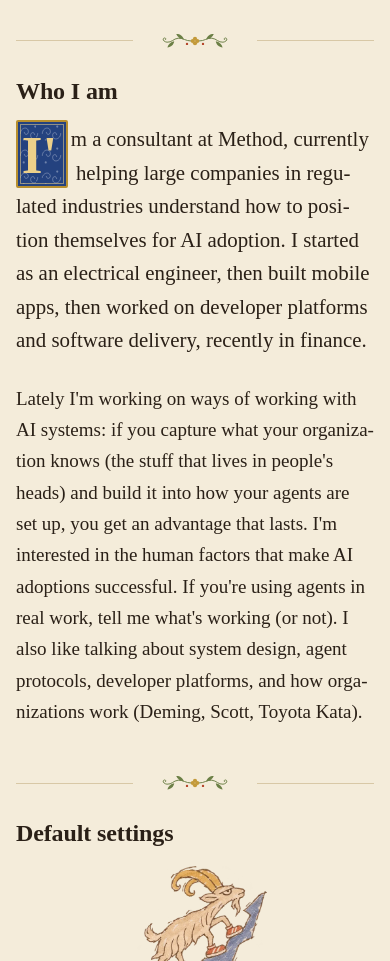
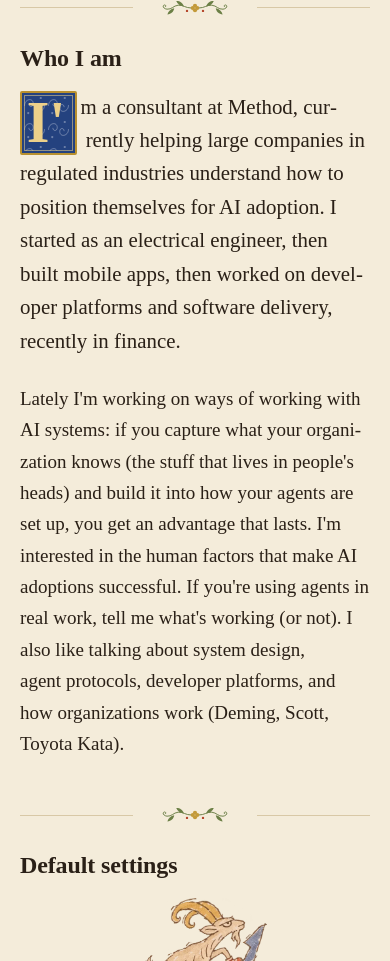
Before and after one commit to ashiemke/adamshiemke.com, an Astro site: page /readme in a window 390 px wide. Shown: the part 1039-2000 px from the top of the page. Built offline with nearby package versions, Linux system fonts and the light colour scheme; Astro itself is replaced by a stand-in of ours.

Commit message:
Design pass: quieter ornaments, one look across pages
- Ivy border runs only beside the title and opening, then fades out
- Vine beside the initial only where the contents rail isn't shown
- Two-line initial: exactly two lines deep, third line runs beneath it
- Home and 404 get the gilded rule, rubric label and a drawing
- Footer stays at the bottom of short pages
- Nav links set in matching small caps; one-line header on phones
- 20px side margins; larger example text; sources in one list style

Co-Authored-By: Claude Opus 5.5 <noreply@anthropic.com>

```diff
--- a/src/pages/404.astro
+++ b/src/pages/404.astro
@@ -1,7 +1,10 @@
 ---
+import { Image } from 'astro:assets';
 import BaseHead from '../components/BaseHead.astro';
 import Footer from '../components/Footer.astro';
 import Header from '../components/Header.astro';
+// The README's messenger pigeon, still carrying a letter it can't deliver.
+import pigeon from '../assets/drolleries/letter-pigeon.webp';
 ---
 
 <!doctype html>
@@ -11,7 +14,8 @@ import Header from '../components/Header.astro';
 	</head>
 	<body>
 		<Header />
-		<main class="home" id="content">
+		<main class="home notfound" id="content">
+			<Image class="notfound-art" src={pigeon} width={440} alt="" format="webp" />
 			<h1 class="post-title">Page not found</h1>
 			<p>There's nothing at this address. <a href="/">See all writing</a>.</p>
 		</main>
--- a/src/styles/global.css
+++ b/src/styles/global.css
@@ -44,7 +44,7 @@
 	--dr-brown: #8a6a45;
 
 	--measure: 36rem;
-	--gutter: 16px;
+	--gutter: 20px;
 	--radius: 4px;
 	color-scheme: light;
 }
@@ -161,6 +161,15 @@ body {
 	-webkit-font-smoothing: antialiased;
 	-moz-osx-font-smoothing: grayscale;
 	overflow-wrap: break-word;
+	/* Keep the footer at the bottom of the window on short pages. */
+	display: flex;
+	flex-direction: column;
+	min-height: 100vh;
+	min-height: 100dvh;
+}
+
+body > main {
+	flex: 1 0 auto;
 }
 
 @media (min-width: 48rem) {
@@ -301,6 +310,7 @@ sup {
 
 .site-header,
 .site-footer {
+	width: 100%;
 	max-width: 72rem;
 	margin: 0 auto;
 	padding: 1.25rem var(--gutter);
@@ -323,6 +333,7 @@ sup {
 	font-size: 1.15rem;
 	font-weight: 700;
 	letter-spacing: 0.02em;
+	white-space: nowrap;
 	color: var(--text);
 	text-decoration: none;
 }
@@ -336,7 +347,22 @@ sup {
 	gap: 1.25rem;
 }
 
-@media (max-width: 24rem) {
+/* Phones: tighten the header so the name and links share one line. */
+@media (max-width: 30rem) {
+	.site-header {
+		gap: 0.75rem;
+	}
+
+	.wordmark {
+		font-size: 1.05rem;
+	}
+
+	.site-nav {
+		gap: 0.85rem;
+	}
+}
+
+@media (max-width: 22.4rem) {
 	.site-header {
 		flex-wrap: wrap;
 		row-gap: 0.5rem;
@@ -348,10 +374,14 @@ sup {
 	}
 }
 
+/* Lowercase through the small-caps face, so "Writing", "README" and "RSS" all set at the same height. */
 .site-nav a,
 .site-footer a {
 	color: var(--muted);
 	text-decoration: none;
+	text-transform: lowercase;
+	font-size: 1.08em;
+	letter-spacing: 0.05em;
 	font-weight: 500;
 }
 
@@ -381,29 +411,31 @@ sup {
 /* ---------- Home ---------- */
 
 .home {
+	width: 100%;
 	max-width: calc(var(--measure) + 2 * var(--gutter));
 	margin: 0 auto;
 	padding: clamp(2.25rem, 7vw, 5rem) var(--gutter) 0;
 }
 
+/* The intro is the home page's title block, closed by the same gilded rule as a post title. */
 .home-intro {
+	position: relative;
 	font-size: 1.5rem;
 	line-height: 1.45;
 	color: var(--text-2);
-	margin: 0 0 2.75rem;
+	margin: 0 0 2.5rem;
+	padding-bottom: 1.75rem;
 	text-wrap: balance;
 }
 
+/* A rubric label, like the contents list's. */
 .section-label {
-	font-family: var(--font-label);
-	letter-spacing: 0.04em;
-	font-size: 0.9375rem;
-	font-weight: 650;
-	letter-spacing: 0;
-	color: var(--muted);
-	margin: 0 0 0.25rem;
-	padding-bottom: 0.75rem;
-	border-bottom: 1px solid var(--rule);
+	margin: 0;
+	font-family: var(--font-label);
+	font-size: 0.875rem;
+	font-weight: 700;
+	letter-spacing: 0.05em;
+	color: var(--accent);
 }
 
 .post-list {
@@ -413,8 +445,30 @@ sup {
 }
 
 .post-list li {
-	padding: 1.75rem 0;
-	border-bottom: 1px solid var(--rule);
+	padding: 1.25rem 0 1.75rem;
+}
+
+/* Posts are separated like an essay's sections. */
+.post-list li + li {
+	position: relative;
+	margin-top: 1.5rem;
+	padding-top: 2.75rem;
+}
+
+/* Not found */
+.notfound {
+	text-align: center;
+}
+
+.notfound-art {
+	display: block;
+	width: min(13rem, 70%);
+	height: auto;
+	margin: 0 auto 1.5rem;
+}
+
+.notfound .post-title {
+	margin-bottom: 0.75rem;
 }
 
 @media (min-width: 35rem) {
@@ -505,7 +559,8 @@ sup {
 	margin-bottom: 2.5rem;
 }
 
-.post-header::after {
+.post-header::after,
+.home-intro::after {
 	--double: linear-gradient(var(--gold-soft) 1px, transparent 1px, transparent 3px, var(--gold-soft) 3px);
 	content: '';
 	position: absolute;
@@ -678,6 +733,7 @@ sup {
 
 /* Opening line of the post */
 .prose > p:first-child {
+	--lead-lh: 1.45;
 	font-size: 1.3em;
 	line-height: 1.45;
 	margin-bottom: 1.1em;
@@ -694,7 +750,8 @@ sup {
 	scroll-margin-top: 0.5rem;
 }
 
-.prose h2::before {
+.prose h2::before,
+.post-list li + li::before {
 	content: '';
 	position: absolute;
 	top: -10px;
@@ -718,6 +775,7 @@ sup {
 /* The first paragraph of a section usually states its point; set it a step larger. */
 .prose h2 + p,
 .principle-lead > p {
+	--lead-lh: 1.6;
 	font-size: 1.1em;
 	line-height: 1.6;
 	color: var(--text);
@@ -976,6 +1034,37 @@ a[data-footnote-ref]:target {
 	~ :is(p, ul, ol:not(.notes)) {
 	font-size: 0.9em;
 	line-height: 1.6;
+}
+
+/* Unnumbered sources hang from the same column as the numbered notes, marked with a small
+   rubric leaf where a note has its number, so one list reads straight into the next. */
+.prose h2:is(#sources-and-further-reading, #sources, #references, #further-reading) ~ ul {
+	list-style: none;
+	margin: 1rem 0 2rem;
+	/* Same indent as the notes list, which keeps the prose list padding. */
+	padding: 0 0 0 1.3em;
+}
+
+.prose h2:is(#sources-and-further-reading, #sources, #references, #further-reading) ~ ul > li {
+	position: relative;
+	margin: 0 0 0.9rem;
+	padding: 0 0 0 2.25rem;
+}
+
+.prose h2:is(#sources-and-further-reading, #sources, #references, #further-reading) ~ ul > li::before {
+	content: '';
+	position: absolute;
+	left: 0.45rem;
+	top: 0.5em;
+	width: 0.6rem;
+	height: 0.56rem;
+	background: var(--accent);
+	mask: url('/ornaments/ivy.svg') center / contain no-repeat;
+	transform: rotate(90deg);
+}
+
+.prose h2:is(#sources-and-further-reading, #sources, #references, #further-reading) ~ .notes + ul {
+	margin-top: -0.45rem;
 }
 
 .prose h2:is(#sources-and-further-reading, #sources, #references, #further-reading) ~ h3 {
@@ -1119,8 +1208,8 @@ a[data-footnote-ref]:target {
 .example-body {
 	padding: 1rem 1.1rem 1.1rem;
 	font-family: var(--font-serif);
-	font-size: 0.98rem;
-	line-height: 1.65;
+	font-size: 0.92em;
+	line-height: 1.6;
 	color: var(--text-2);
 }
 
@@ -1323,13 +1412,20 @@ a[data-footnote-ref]:target {
 	text-indent: -0.25em;
 }
 
+/*
+  A two-line initial, as a scribe would leave room for: the box is exactly two of the
+  paragraph's lines deep, so the third line runs full width underneath it.
+  --lead-lh is the paragraph's line height (set on the lead paragraph styles above).
+  The box height comes from the letter's line height plus its 2px borders.
+*/
 .prose > p:first-of-type::first-letter {
+	--initial-depth: calc(2 * var(--lead-lh, 1.65) - 0.1);
 	float: left;
-	margin: -0.06em 0.14em 0 0;
-	padding: 0.12em 0.17em 0.08em;
-	font-size: 2.55em;
-	font-weight: 700;
-	line-height: 1;
+	margin: 0 0.14em 0 0;
+	padding: 0 0.17em;
+	font-size: calc(var(--initial-depth) * 0.9em);
+	font-weight: 700;
+	line-height: calc(1em / 0.9 - 4px);
 	color: var(--gold-leaf);
 	background: url('/ornaments/filigree.svg') 0 0 / 0.42em, var(--lapis-deep);
 	border: 2px solid #b8902f;
@@ -1339,8 +1435,9 @@ a[data-footnote-ref]:target {
 		inset 0 0 0 3px rgba(236, 208, 138, 0.55);
 }
 
-/* A sprig of ivy grows from the initial into the margin. */
-@media (min-width: 60rem) {
+/* A sprig of ivy grows from the initial into the margin. Wider screens show the contents
+   list in that margin instead, so the sprig would crowd it. */
+@media (min-width: 60rem) and (max-width: 74.99rem) {
 	.prose > p:first-of-type::before {
 		content: '';
 		position: absolute;
@@ -1366,14 +1463,17 @@ a[data-footnote-ref]:target {
 		position: relative;
 	}
 
+	/* Like a manuscript's opening page, only the start of the page gets a border.
+	   It runs beside the title and opening, then fades out before the reading settles in. */
 	.post::after {
 		content: '';
 		position: absolute;
 		top: 1.5rem;
-		bottom: 0;
 		left: calc(100% + 16rem);
 		width: 18px;
+		height: min(100%, 68rem);
 		background: url('/ornaments/vinet.svg') 0 0 / 18px auto repeat-y;
+		mask: linear-gradient(#000 0 30rem, transparent 100%);
 		opacity: var(--ornament-opacity, 1);
 		pointer-events: none;
 	}
@@ -1435,12 +1535,12 @@ a[data-footnote-ref]:target {
 
 /* Reserve the brighter painted highlights for the illustration itself. */
 @media (prefers-color-scheme: dark) {
-	:root:not([data-theme='light']) :is(.drollery-painted img, .post-list-art) {
+	:root:not([data-theme='light']) :is(.drollery-painted img, .post-list-art, .notfound-art) {
 		filter: brightness(0.88);
 	}
 }
 
-:root[data-theme='dark'] :is(.drollery-painted img, .post-list-art) {
+:root[data-theme='dark'] :is(.drollery-painted img, .post-list-art, .notfound-art) {
 	filter: brightness(0.88);
 }
 
```
